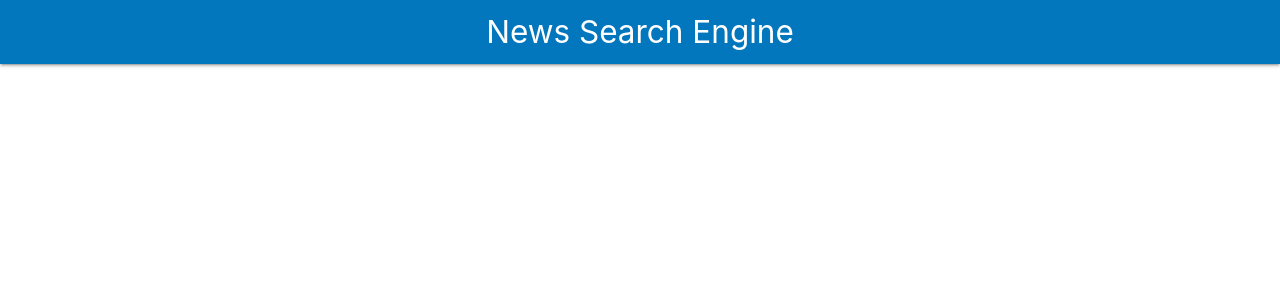
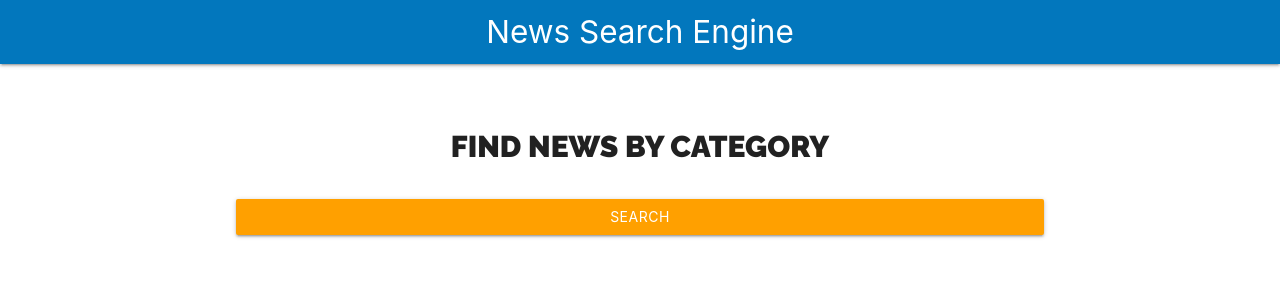
Before and after one commit to agusp-dev/react-news-search-engine, a React (Create React App) app: page / in a window 1280 px wide. Shown: the top 300 px of the page. Built offline with nearby package versions, Linux system fonts and the light colour scheme.

Commit message:
Integrated Form components and css modules to style

```diff
--- a/src/App.js
+++ b/src/App.js
@@ -1,9 +1,10 @@
 import React, { Fragment } from 'react'
-import { Header } from './components'
+import { Header, Form } from './components'
 function App() {
   return (
     <Fragment>
       <Header title='News Search Engine'/>
+      <Form />
     </Fragment>
   )
 }
--- /dev/null
+++ b/src/components/Form.jsx
@@ -0,0 +1,20 @@
+import React from 'react'
+import styles from './Form.module.css'
+
+const Form = () => {
+  return (
+    <div className={ `${ styles.search } row` }>
+      <div className='col s12 m8 offset-m2'>
+        <h2 className={ styles.heading }>Find news by category</h2>
+        <div className='input-field col s12'>
+          <input
+            type='submit'
+            className={ `${styles.btn_block} btn amber darken-2` }
+            value='Search'/>
+        </div>
+      </div>
+    </div>
+  )
+}
+
+export { Form }
--- /dev/null
+++ b/src/components/Form.module.css
@@ -0,0 +1,17 @@
+.heading {
+  font-family: 'Raleway', sans-serif;
+  font-weight: 900;
+  font-size: 2rem;
+  text-transform: uppercase;
+  text-align: center;
+}
+
+.search {
+  margin-top: 2rem;
+  margin-bottom: 2rem;
+  text-align: start;
+}
+
+.btn_block {
+  width: 100%;
+}
--- a/src/components/index.js
+++ b/src/components/index.js
@@ -1 +1,2 @@
 export * from './Header'
+export * from './Form'
```
